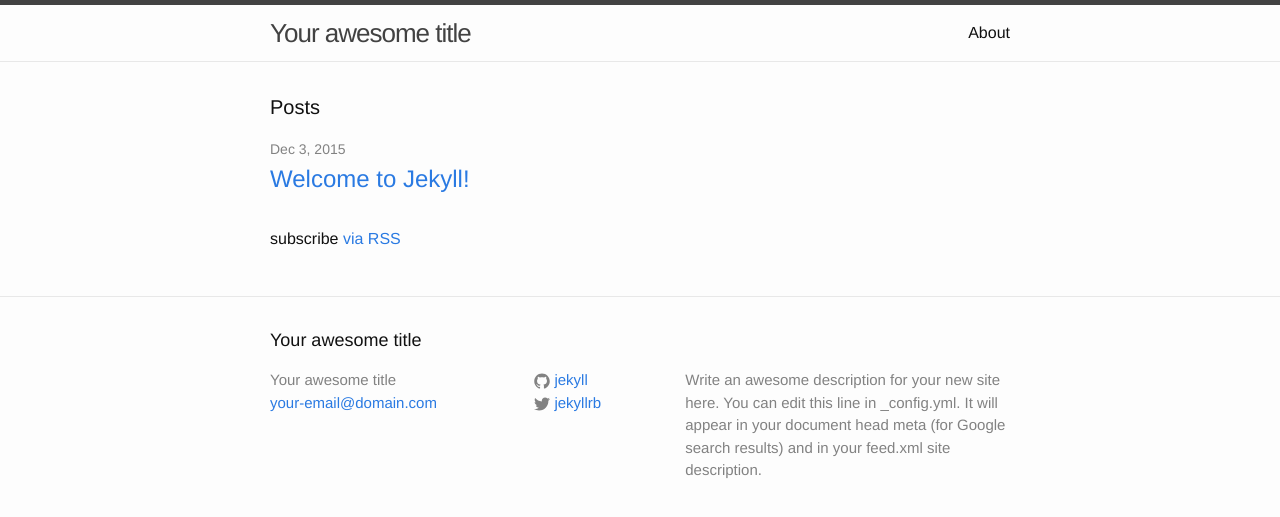
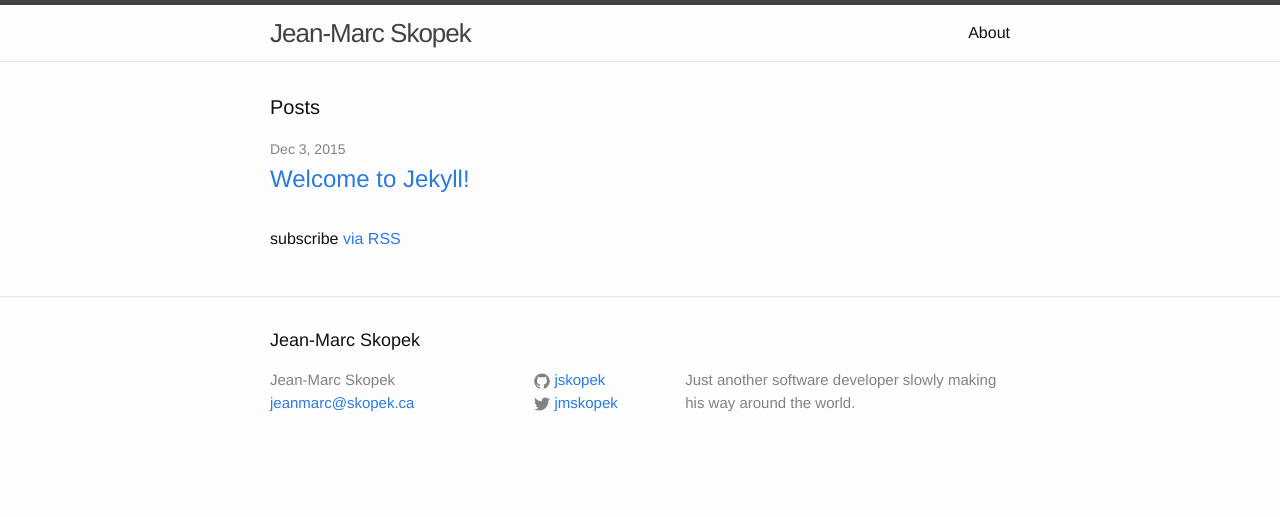
Before and after one commit to jskopek/jskopek.github.io, a Jekyll site: the page built from index.html, in a window 1280 px wide. Shown: the top 517 px of the page. Built offline with Jekyll 4.4.1, drawn with Linux system fonts in a browser that asks for light colours.

Commit message:
Updated the config file

```diff
--- a/_config.yml
+++ b/_config.yml
@@ -6,16 +6,14 @@
 # 'jekyll serve'. If you change this file, please restart the server process.
 
 # Site settings
-title: Your awesome title
-email: your-email@domain.com
+title: Jean-Marc Skopek
+email: jeanmarc@skopek.ca
 description: > # this means to ignore newlines until "baseurl:"
-  Write an awesome description for your new site here. You can edit this
-  line in _config.yml. It will appear in your document head meta (for
-  Google search results) and in your feed.xml site description.
+  Just another software developer slowly making his way around the world.
 baseurl: "" # the subpath of your site, e.g. /blog
-url: "http://yourdomain.com" # the base hostname & protocol for your site
-twitter_username: jekyllrb
-github_username:  jekyll
+url: "http://jeanmarc.skopek.ca" # the base hostname & protocol for your site
+twitter_username: jmskopek
+github_username:  jskopek
 
 # Build settings
 markdown: kramdown
```
